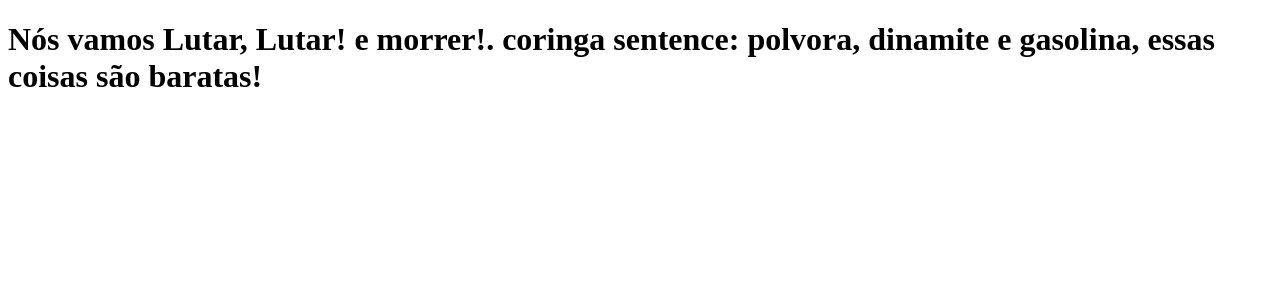
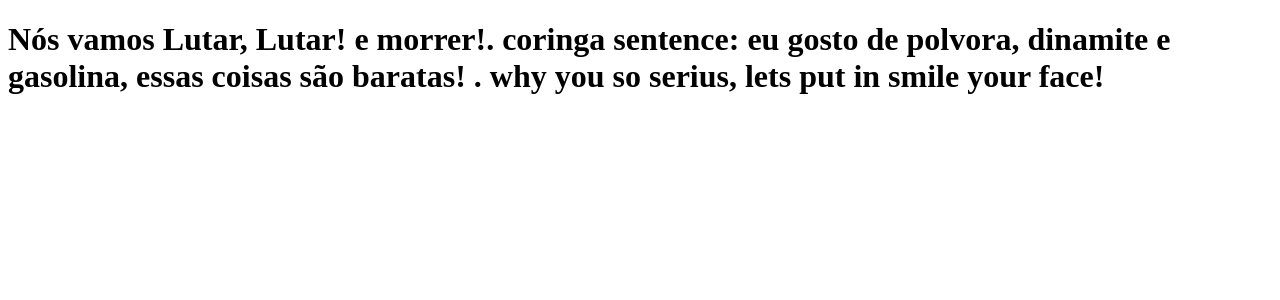
Before and after one commit to PedroLira11/write-tabnews, a Next.js app in the folder write-tabnews/: page / in a window 1280 px wide. Shown: the top 300 px of the page. Built offline with nearby package versions, Linux system fonts and the light colour scheme.

Commit message:
add linha com nova sentença

```diff
--- a/write-tabnews/pages/index.js
+++ b/write-tabnews/pages/index.js
@@ -1,6 +1,8 @@
 function Home () {
-    return <h1> Nós vamos Lutar, Lutar! e morrer!. coringa sentence:
-        polvora, dinamite e gasolina, essas coisas são baratas!  </h1>
+    return <h1> Nós vamos Lutar, Lutar! e morrer!.
+         coringa sentence: eu gosto de polvora, dinamite e gasolina,
+         essas coisas são baratas!
+        . why you so serius, lets put in smile your face!  </h1>
 }
 
 export default Home;
```
Also changed, not shown: 1 other file (tests, documents, lock files or other folders).
